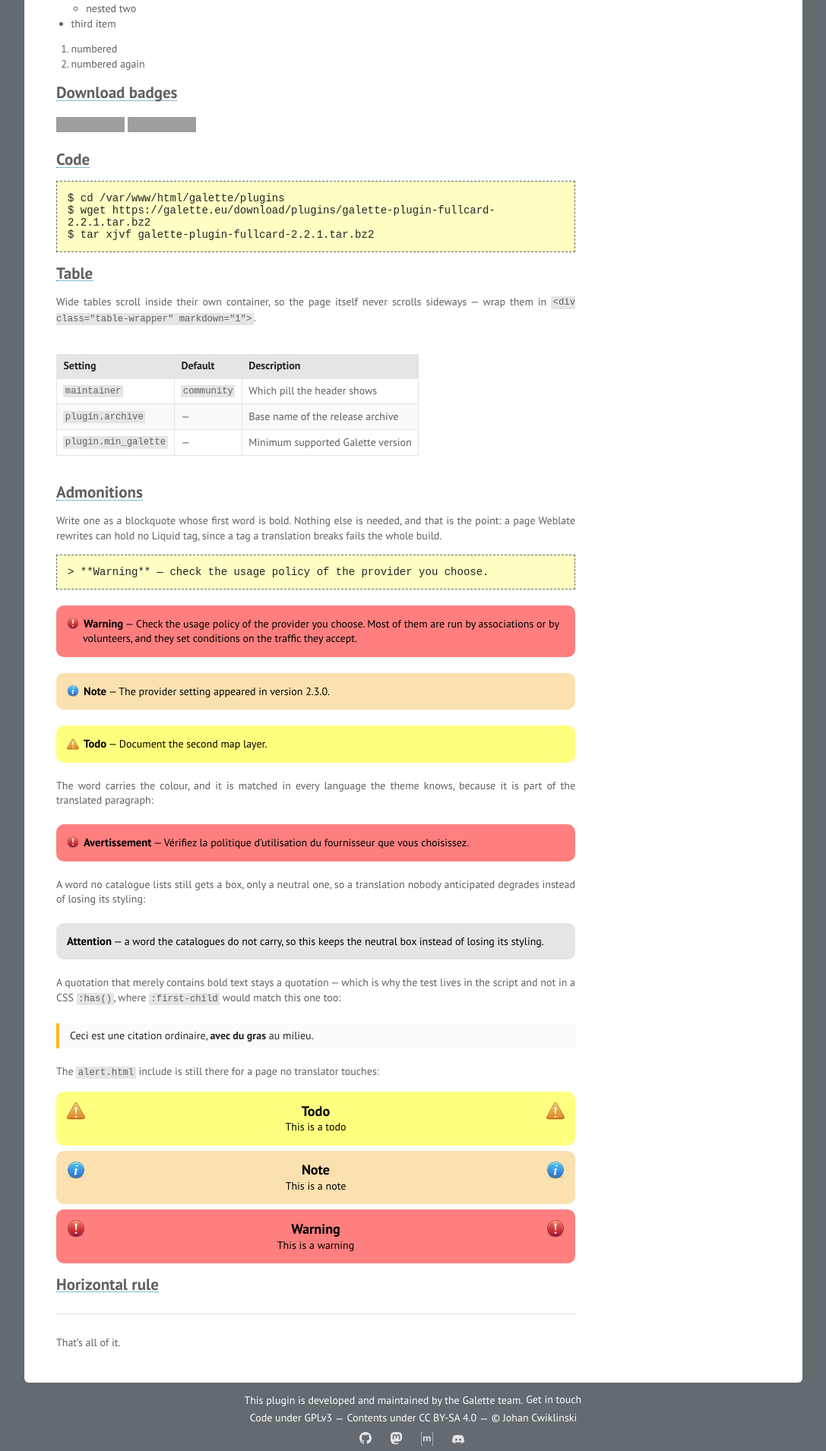
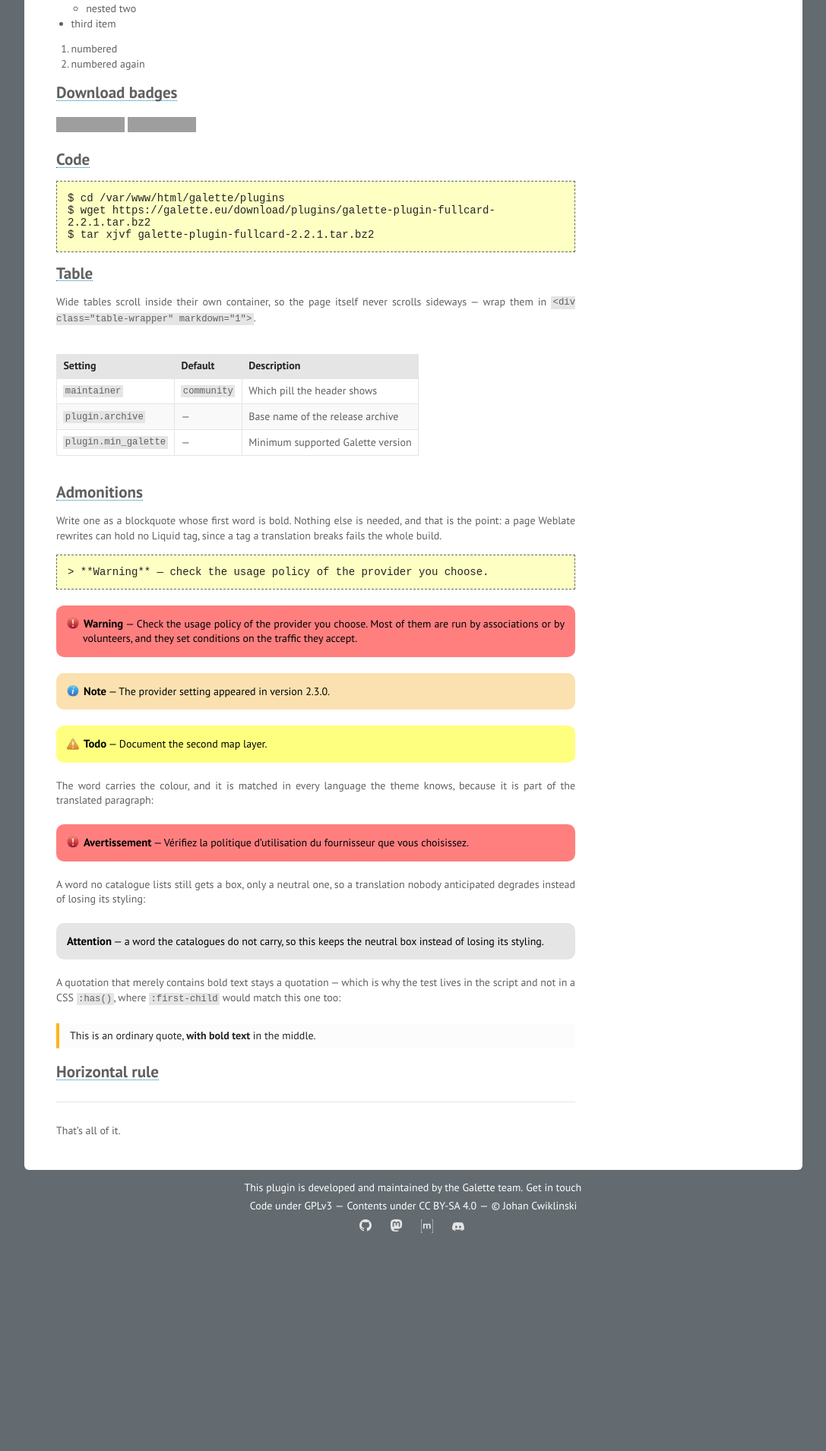
Before and after one commit to gagnieray/galette-theme-ghpages, a Jekyll site: the page built from demo.md, in a window 1280 px wide. Shown: the part 680-2590 px from the top of the page at 76% size, without its empty margins (96-1183 px from the left). Built offline with Jekyll 4.4.1, drawn with Linux system fonts in a browser that asks for light colours; after the commit the page ends 2310 px from its top, so only the background shows below that; grey boxes are pictures that could not be loaded.

Commit message:
Drop the admonitions include
An admonition can now be written as a blockquote.

fixes galette/theme-ghpages#7

```diff
--- a/_includes/alert.html
+++ /dev/null
@@ -1,4 +0,0 @@
-<div class="admonition admonition-{{ include.type }}">
-    <p class="admonition-title">{{ include.type | capitalize }}</p>
-    <p>{{ include.content }}</p>
-</div>
--- a/_sass/galette/_alerts.scss
+++ b/_sass/galette/_alerts.scss
@@ -1,39 +1,10 @@
-.admonition {
-    padding: 1em;
-    margin: .5em auto;
-    border-radius: 10px;
-    color: #000;
-}
-
-.admonition::after {
-    display: unset;
-    content: unset;
-}
-
-.admonition-todo {
-    background-color: $galette-adm-todo;
-}
-
-.admonition-note {
-    background-color: $galette-adm-note;
-}
-
-.admonition-warning {
-    background-color: $galette-adm-warning;
-}
-
-section#content .admonition p {
-    margin: 0;
-    text-align: center;
-}
-
 /** An admonition written as a blockquote: `> **Warning** — …`, which is all an
     author writes, and all a translator ever sees. scripts.html adds the classes,
     reading that leading word.
 
     Deliberately not drawn by CSS `:has()`, tempting as it was: `:first-child`
     counts elements and ignores text nodes, so
-    `> Une citation **avec du gras** au milieu` matches
+    `> An ordinary quote, **with bold text** in the middle` matches
     `blockquote:has(> p > strong:first-child)` and would be boxed as an
     admonition. CSS cannot say "the bold run opens the paragraph", so the test
     belongs where it can be expressed. Without JavaScript these stay ordinary
@@ -55,8 +26,6 @@ section#content blockquote.admonition {
     &.admonition-warning { background: $galette-adm-warning; }
 
     p {
-        /* Overrides the centring above, which belongs to the titled variant. */
-        text-align: start;
         margin: 0;
 
         &:first-child {
@@ -98,23 +67,3 @@ section#content blockquote.admonition {
         background-image: url('#{$assets-path}/images/warning.png');
     }
 }
-
-.admonition-title {
-    background-position: left top, right top;
-    background-repeat: no-repeat;
-    padding: .1em 0;
-    font-size: 1.3em;
-    font-weight: bold;
-
-    .admonition-todo & {
-        background-image: url('#{$assets-path}/images/todo.png'), url('#{$assets-path}/images/todo.png');
-    }
-
-    .admonition-note & {
-        background-image: url('#{$assets-path}/images/info.png'), url('#{$assets-path}/images/info.png');
-    }
-
-    .admonition-warning & {
-        background-image: url('#{$assets-path}/images/warning.png'), url('#{$assets-path}/images/warning.png');
-    }
-}
--- a/demo.md
+++ b/demo.md
@@ -96,15 +96,7 @@ A quotation that merely contains bold text stays a quotation — which is why th
 test lives in the script and not in a CSS `:has()`, where `:first-child` would
 match this one too:
 
-> Ceci est une citation ordinaire, **avec du gras** au milieu.
-
-The `alert.html` include is still there for a page no translator touches:
-
-{% include alert.html type="todo" content="This is a todo" %}
-
-{% include alert.html type="note" content="This is a note" %}
-
-{% include alert.html type="warning" content="This is a warning" %}
+> This is an ordinary quote, **with bold text** in the middle.
 
 ## Horizontal rule
 
```
